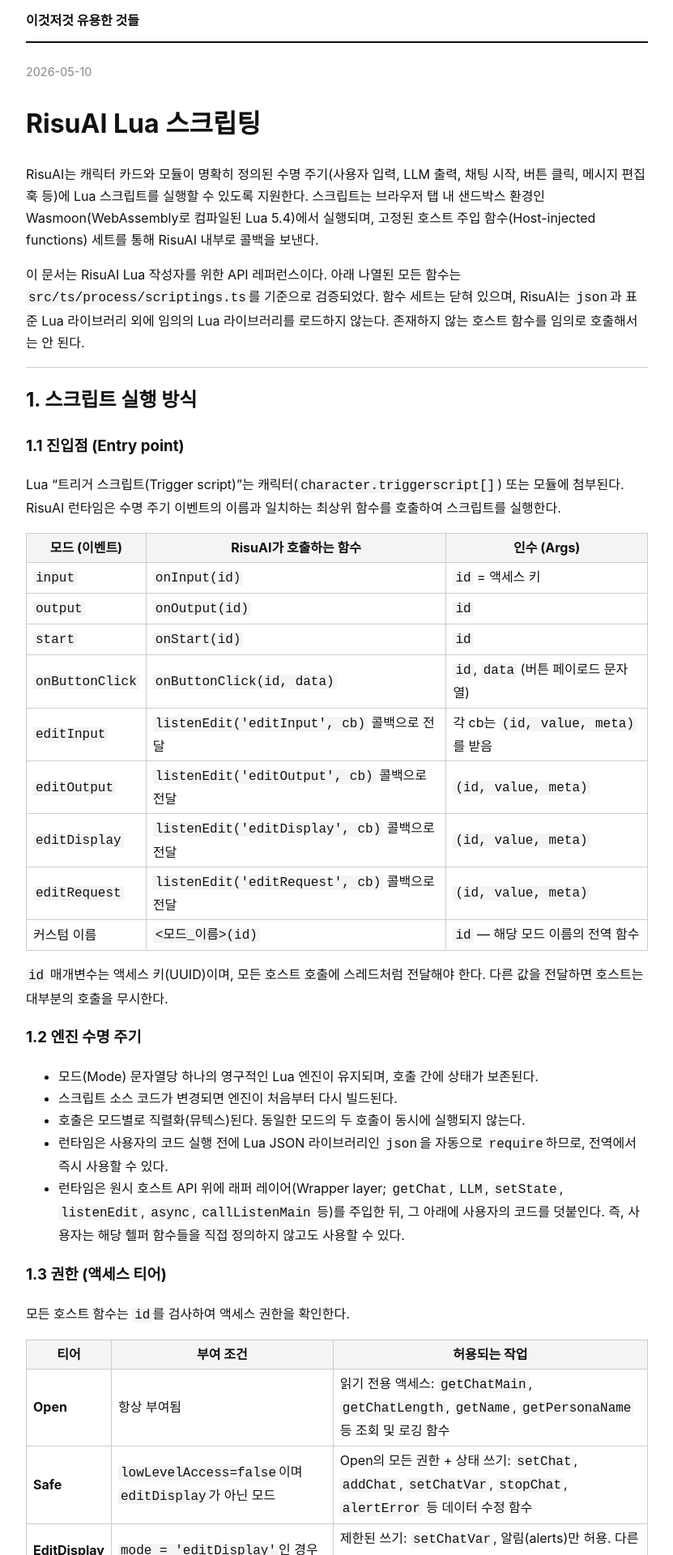
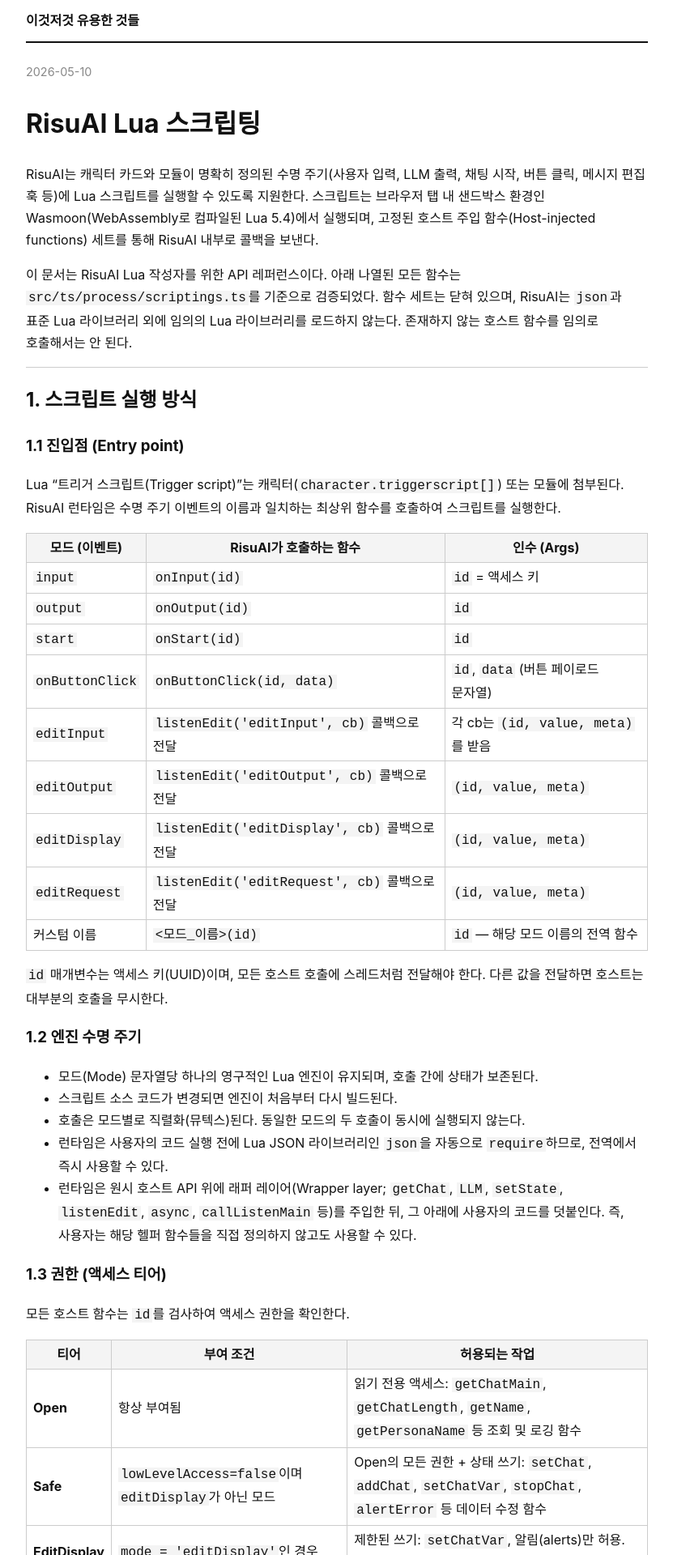
Before and after one commit to nevaeh5379/nevaeh5379.github.io, a Jekyll site: the page built from _posts/2026-05-10-Lua.md, in a window 1280 px wide. Shown: the top 1920 px of the page at 81% size, without its empty margins (224-1055 px from the left). Built offline with Jekyll 4.4.1, drawn with Linux system fonts in a browser that asks for light colours; some web fonts are replaced.

Commit message:
Changes to be committed: 	modified:   assets/css/style.css

```diff
--- a/assets/css/style.css
+++ b/assets/css/style.css
@@ -10,6 +10,8 @@
   background: #fff;
   color: #111;
   line-height: 1.7;
+  word-break: keep-all;
+  overflow-wrap: break-word;
 }
 
 header {
@@ -51,8 +53,15 @@
   color: #555;
 }
 
-table { border-collapse: collapse; width: 100%; }
-td, th { border: 1px solid #ccc; padding: 4px 8px; }
+table {
+  border-collapse: collapse;
+  display: block;
+  overflow-x: auto;
+  width: max-content;
+  max-width: 100%;
+}
+td, th { border: 1px solid #ccc; padding: 4px 8px; white-space: nowrap; }
+td { white-space: normal; }
 th { background: #f4f4f4; }
 
 hr { border: none; border-top: 1px solid #ccc; }
```
